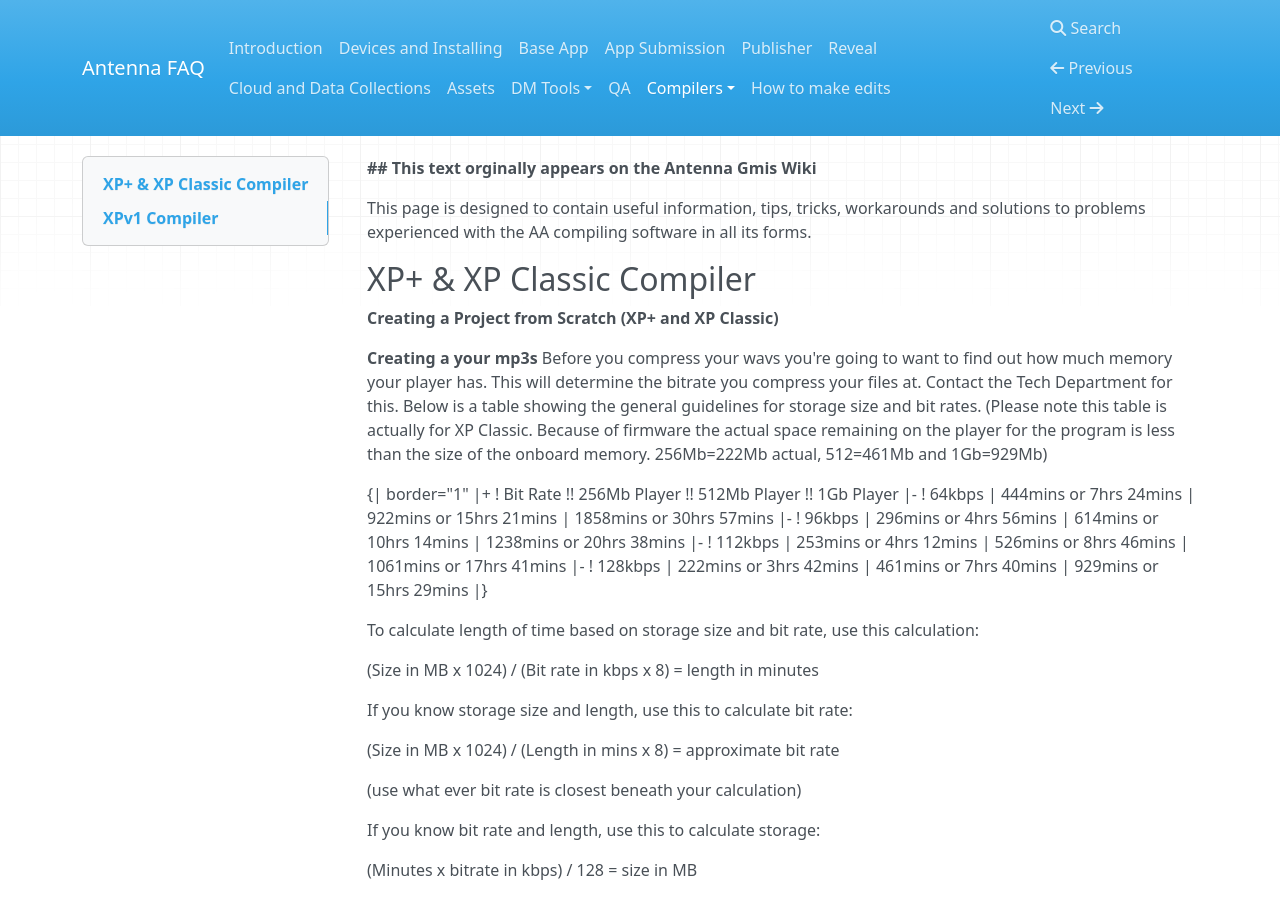
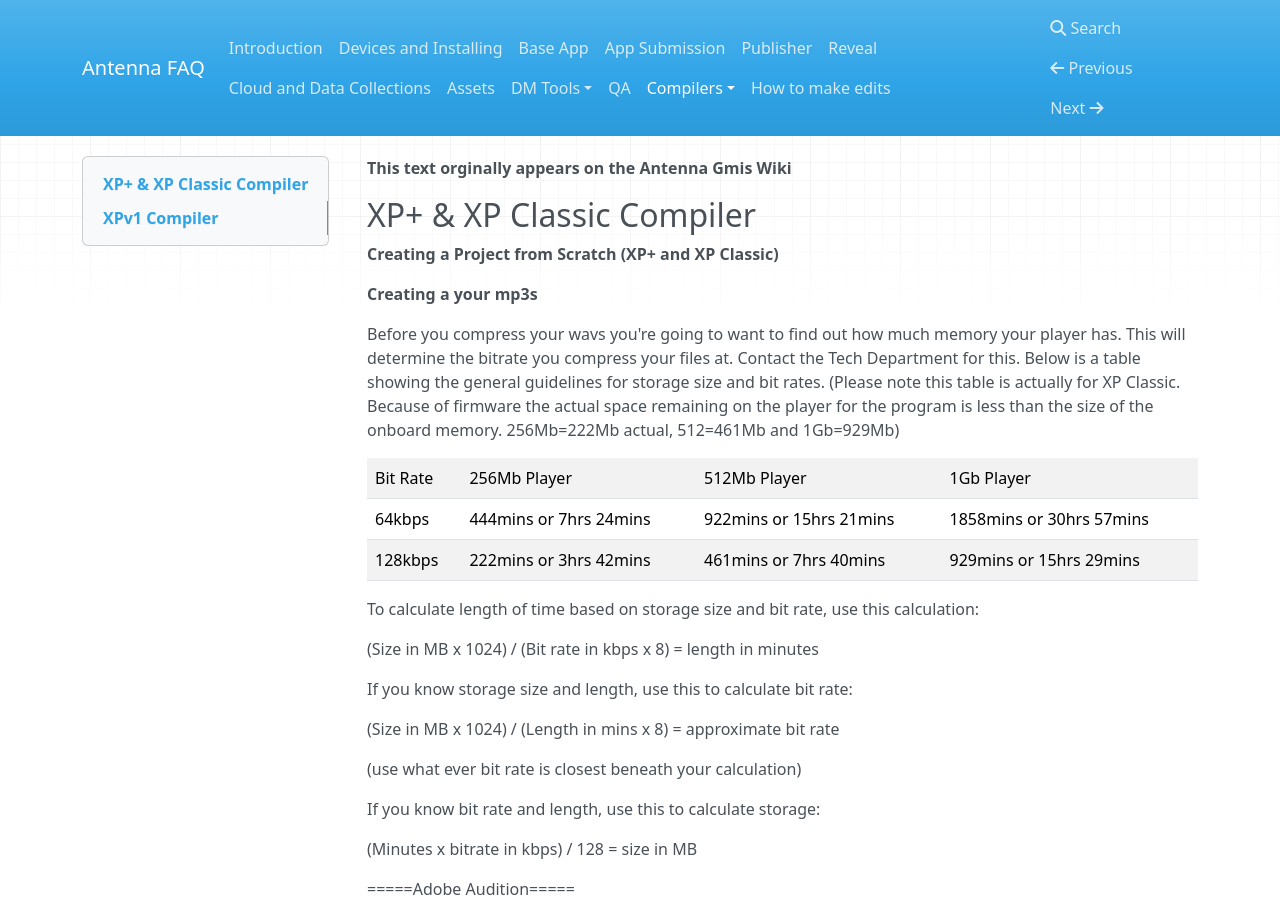
Before and after one commit to denovo/Antenna-faq, an MkDocs documentation site: the page built from docs/compilers/legacy.md, in a window 1280 px wide and 900 px high. Built offline with MkDocs 1.6.1, drawn with Linux system fonts in a browser that asks for light colours; nearby versions of some CDN libraries; old or Windows-style settings are respelled for this version of MkDocs.

Commit message:
table update

```diff
--- a/docs/compilers/legacy.md
+++ b/docs/compilers/legacy.md
@@ -1,38 +1,26 @@
-**## This text orginally appears on the Antenna Gmis Wiki**
-
-This page is designed to contain useful information, tips, tricks, workarounds and solutions to problems experienced with the AA compiling software in all its forms.
+**This text orginally appears on the Antenna Gmis Wiki**
 
 ##XP+ & XP Classic Compiler
 
 **Creating a Project from Scratch (XP+ and XP Classic)**
 
 **Creating a your mp3s**
+
 Before you compress your wavs you're going to want to find out how much memory your player has. This will determine the bitrate you compress your files at. Contact the Tech Department for this. Below is a table showing the general guidelines for storage size and bit rates. (Please note this table is actually for XP Classic. Because of firmware the actual space remaining on the player for the program is less than the size of the onboard memory. 256Mb=222Mb actual, 512=461Mb and 1Gb=929Mb)
 
-{| border="1"
-|+
-! Bit Rate !! 256Mb Player !! 512Mb Player !! 1Gb Player
-|-
-! 64kbps
-| 444mins or 7hrs 24mins
-| 922mins or 15hrs 21mins
-| 1858mins or 30hrs 57mins
-|-
-! 96kbps
-| 296mins or 4hrs 56mins
-| 614mins or 10hrs 14mins
-| 1238mins or 20hrs 38mins
-|-
-! 112kbps
-| 253mins or 4hrs 12mins
-| 526mins or 8hrs 46mins
-| 1061mins or 17hrs 41mins
-|-
-! 128kbps
-| 222mins or 3hrs 42mins
-| 461mins or 7hrs 40mins
-| 929mins or 15hrs 29mins
-|}
+<table>
+  <tr>
+    <td>Bit Rate</td>
+    <td>256Mb Player</td><td>512Mb Player</td><td>1Gb Player</td></tr>
+    <tr>
+    <td>64kbps</td><td>444mins or 7hrs 24mins<td>922mins or 15hrs 21mins</td><td>1858mins or 30hrs 57mins</td>
+
+  </tr>
+  <tr>
+  <td>128kbps</td>
+  <td>222mins or 3hrs 42mins</td><td>461mins or 7hrs 40mins</td><td>929mins or 15hrs 29mins</td>
+  </tr>
+  </table>
 
 To calculate length of time based on storage size and bit rate, use this calculation:
 
```
